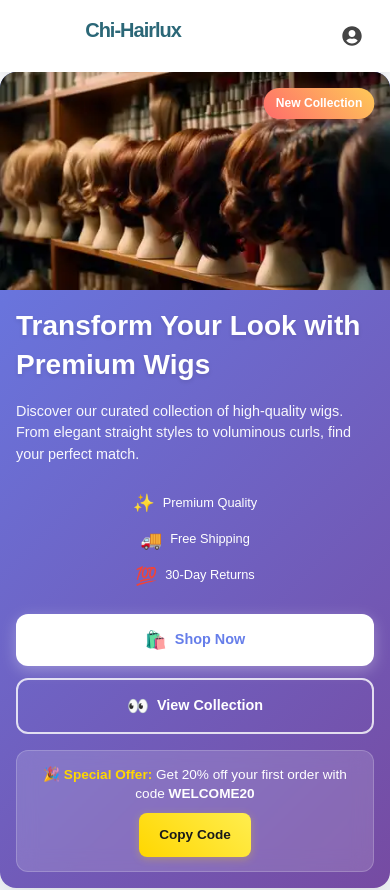
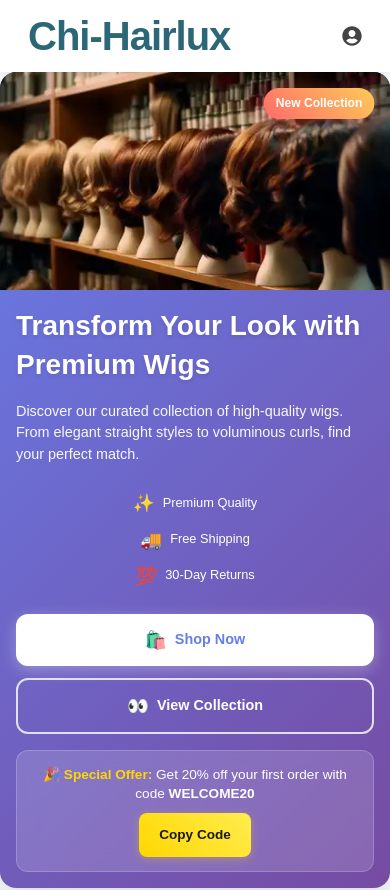
Before and after one commit to Benarivo66/Virtual-Wig-Boutique, a Next.js app: page / in a window 390 px wide. Shown: the top 890 px of the page. Built offline with nearby package versions, Linux system fonts and the light colour scheme; no server answers; the database is empty; some icons are missing.

Commit message:
increase h1 title

```diff
--- a/src/app/ui/TopBar/TopBar.css
+++ b/src/app/ui/TopBar/TopBar.css
@@ -3,7 +3,7 @@
     display: flex;
     align-items: center;
     justify-content: space-between;
-    padding: 1rem 2rem;
+    /* padding: 1rem 2rem; */
     background: #fff;
     box-shadow: 0 2px 8px rgba(0, 0, 0, 0.06);
     position: fixed;
@@ -14,12 +14,13 @@
 }
 
 .topbar-logo {
-    font-size: 2rem;
+    font-size: 4rem;
     font-weight: bold;
     letter-spacing: -1px;
     color: #2b6777;
     flex-shrink: 0;
-    margin-left: 20%;
+    margin: 0 1rem;
+    /* margin-left: 20%; */
 }
 
 .topbar-search {
@@ -149,7 +150,7 @@
     }
 
     .topbar-logo {
-        font-size: 1.5rem;
+        font-size: 2.5rem;
         flex-shrink: 0;
     }
 
@@ -198,10 +199,10 @@
         align-items: center;
     }
 
-    .topbar-logo {
+    /* .topbar-logo {
         font-size: 1.25rem;
         order: 1;
-    }
+    } */
 
     .topbar-search {
         margin: 0 0.5rem;
```
